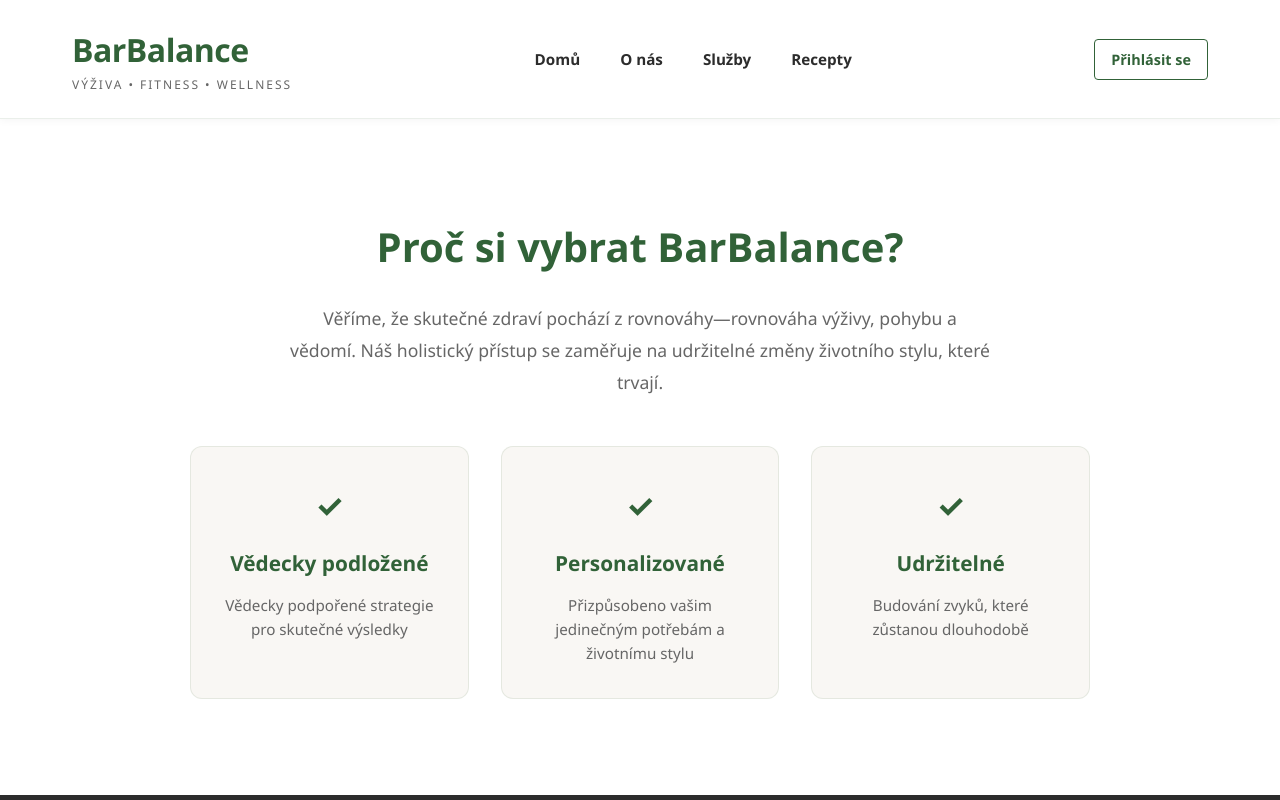
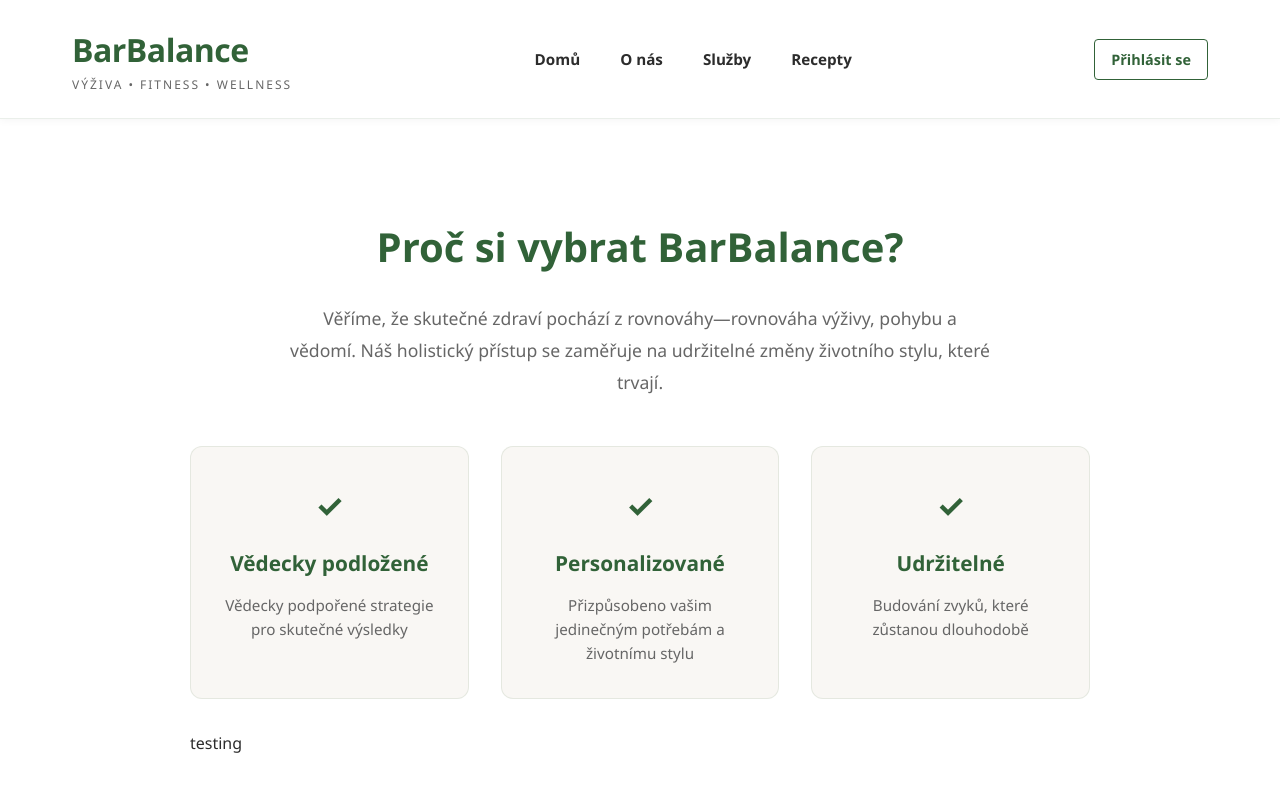
Before and after one commit to pataspatek/barbalance, a React (Vite) app in the folder frontend/: page /about in a window 1280 px wide. Shown: the top 800 px of the page. Built offline with nearby package versions, Linux system fonts and the light colour scheme.

Commit message:
testing commit

```diff
--- a/frontend/src/pages/About/About.jsx
+++ b/frontend/src/pages/About/About.jsx
@@ -25,6 +25,7 @@ function About() {
                         <h3>Udržitelné</h3>
                         <p>Budování zvyků, které zůstanou dlouhodobě</p>
                     </div>
+                    <p>testing</p>
                 </div>
             </div>
         </section>
```
